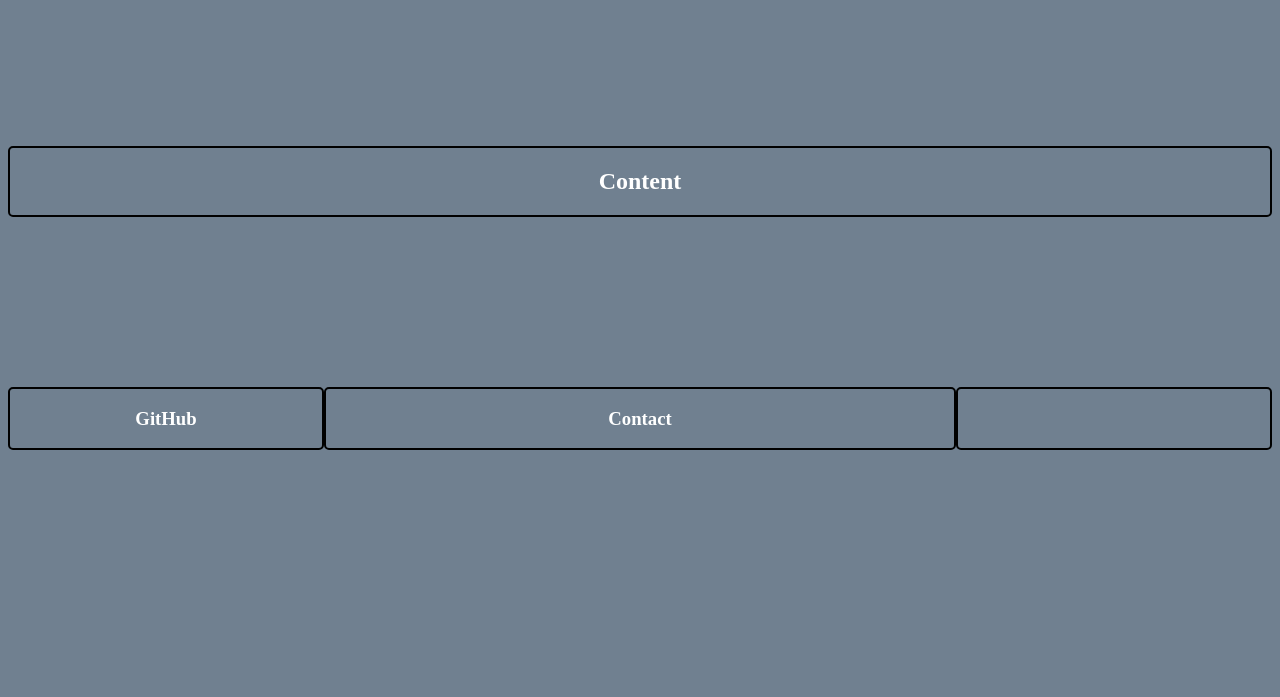
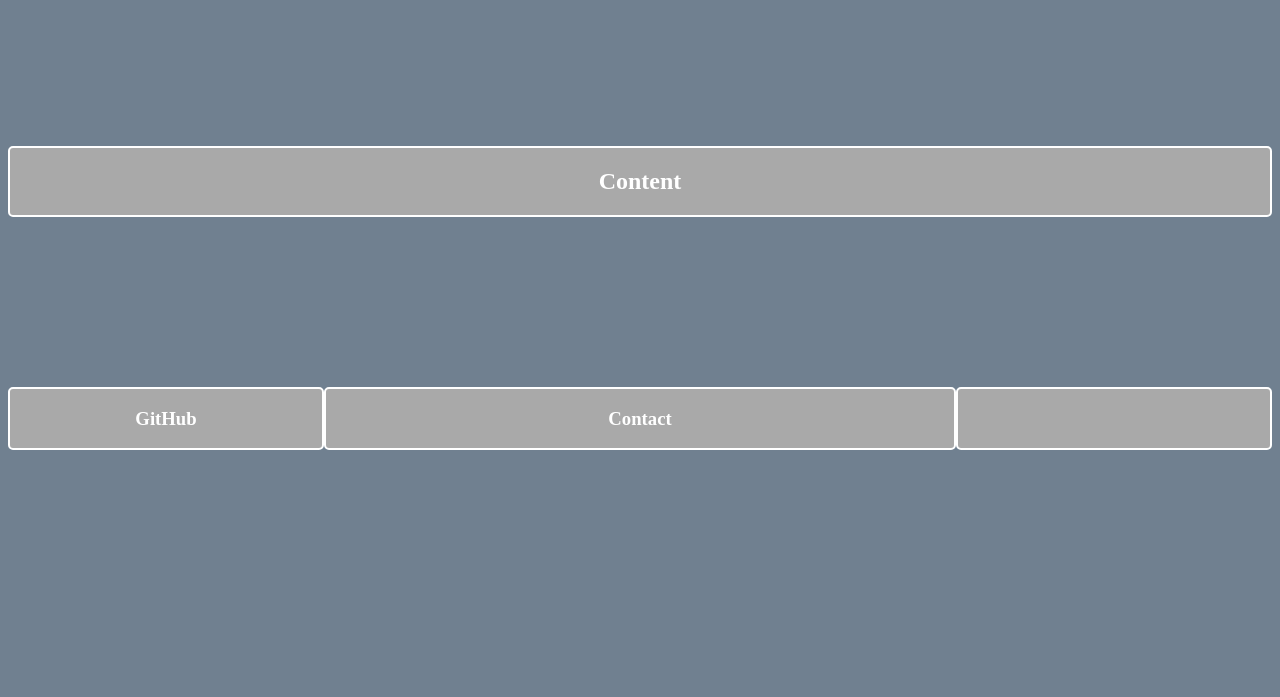
Before and after one commit to llamboladd/AboutMe, a plain HTML site: page index.html in a window 1280 px wide. Shown: the part 103-800 px from the top of the page. Drawn offline with Linux system fonts and the light colour scheme.

Commit message:
Updated Styles

```diff
--- a/stylesheet.css
+++ b/stylesheet.css
@@ -2,15 +2,16 @@ body {
     display: grid;
     grid-template-columns: 1fr 2fr 1fr;
     grid-template-rows:1fr 5fr 1fr;
-    background-color: slategray;
+    background-color: slategrey;
     align-items: center;
     align-self: center;
     color: white;
     text-align: center;
 }
 .header , .content , .GitHub , .contact, .spacer{
+    background-color: darkgray;
     display: grid;
-    border: 2px solid black;
+    border: 2px solid white;
     border-radius: 5px;
 }
 .logo {
```
